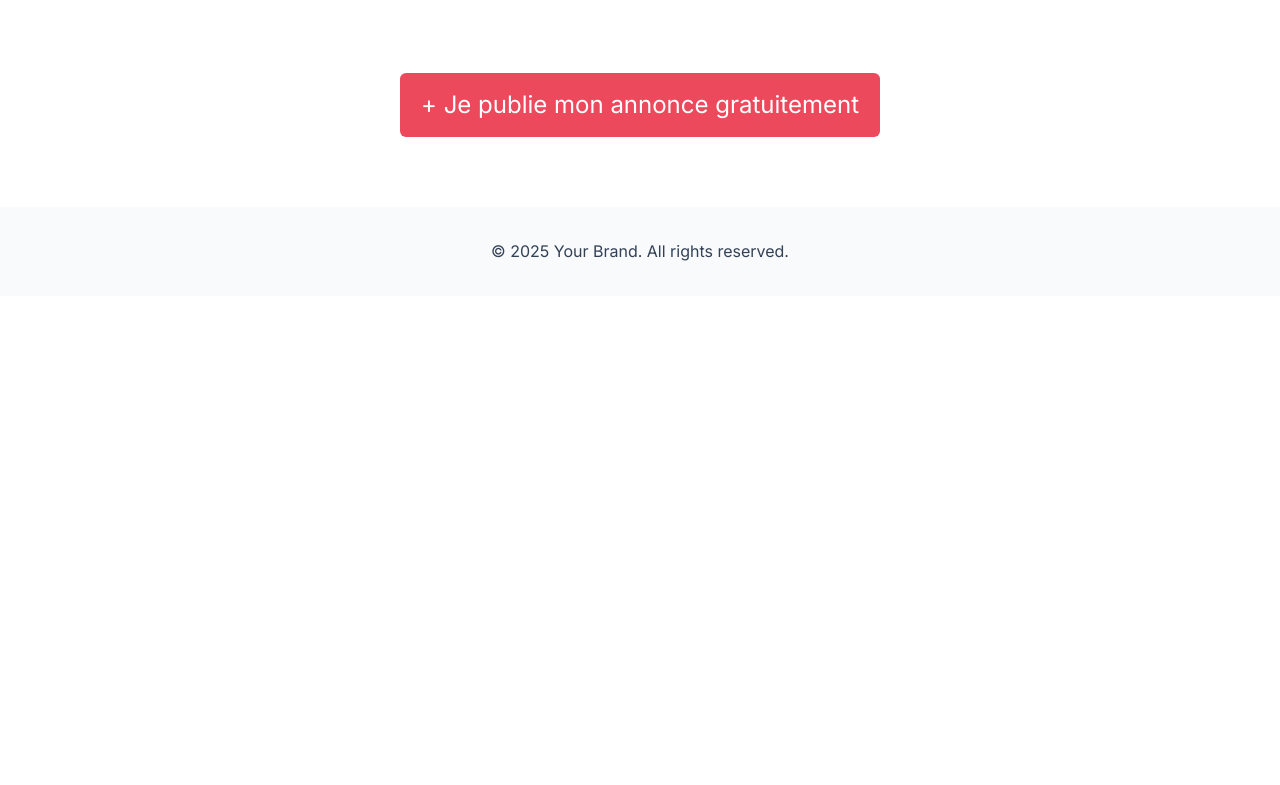
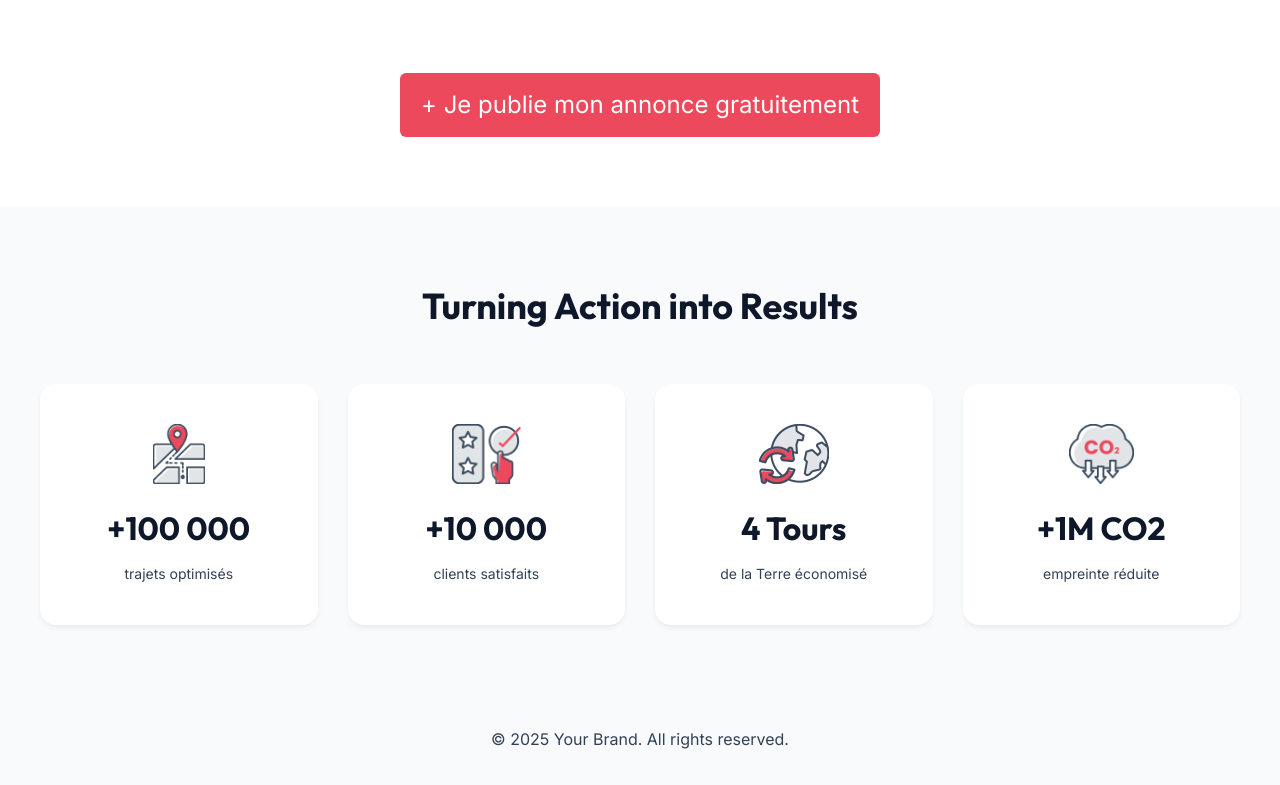
Before and after one commit to RafayYousafzai/Fret-Geeen, a plain HTML site: page index.html in a window 1280 px wide. Shown: the part 2210-2995 px from the top of the page. Before the commit the page ends 2506 px from the top, so only its background shows below. Drawn offline with Linux system fonts and the light colour scheme.

Commit message:
feat: add stats section to homepage with corresponding styling and assets

```diff
--- a/index.html
+++ b/index.html
@@ -159,6 +159,51 @@
         <a href="#" class="cta-btn-large">+ Je publie mon annonce gratuitement</a>
     </section>
 
+    <!-- Stats Section -->
+    <section class="stats">
+        <div class="stats-header">
+            <h2>Turning Action into Results</h2>
+        </div>
+
+        <div class="stats-grid">
+            <!-- Card 1 -->
+            <div class="stat-card">
+                <div class="icon-wrapper">
+                    <img src="assets/stat-trajets.png" alt="Map Icon">
+                </div>
+                <div class="stat-number">+100 000</div>
+                <div class="stat-label">trajets optimisés</div>
+            </div>
+
+            <!-- Card 2 -->
+            <div class="stat-card">
+                <div class="icon-wrapper">
+                    <img src="assets/stat-clients.png" alt="Clients Icon">
+                </div>
+                <div class="stat-number">+10 000</div>
+                <div class="stat-label">clients satisfaits</div>
+            </div>
+
+            <!-- Card 3 -->
+            <div class="stat-card">
+                <div class="icon-wrapper">
+                    <img src="assets/stat-tours.png" alt="Earth Icon">
+                </div>
+                <div class="stat-number">4 Tours</div>
+                <div class="stat-label">de la Terre économisé</div>
+            </div>
+
+            <!-- Card 4 -->
+            <div class="stat-card">
+                <div class="icon-wrapper">
+                    <img src="assets/stat-co2.png" alt="CO2 Icon">
+                </div>
+                <div class="stat-number">+1M CO2</div>
+                <div class="stat-label">empreinte réduite</div>
+            </div>
+        </div>
+    </section>
+
     <!-- Footer Section -->
     <footer class="footer">
         <p>&copy; 2025 Your Brand. All rights reserved.</p>
--- /dev/null
+++ b/scss/components/_stats.scss
@@ -0,0 +1,71 @@
+// Stats/Results Section Styles
+
+.stats {
+    padding: 70px 20px;
+    background-color: $light-gray; // Using the light gray variable we defined earlier
+    text-align: center;
+
+    .stats-header {
+        margin-bottom: 50px;
+
+        h2 {
+            font-family: $font-heading; // 'Outfit'
+            font-weight: 700;
+            font-size: 36px;
+            color: $secondary-color; // #0f172a
+        }
+    }
+
+    .stats-grid {
+        display: grid;
+        grid-template-columns: repeat(auto-fit, minmax(240px, 1fr));
+        gap: 30px;
+        max-width: 1200px;
+        margin: 0 auto;
+    }
+
+    .stat-card {
+        background: #FFFFFF;
+        border-radius: 16px;
+        padding: 40px 20px;
+        box-shadow: 0 4px 6px -1px rgba(0, 0, 0, 0.05), 0 2px 4px -1px rgba(0, 0, 0, 0.03);
+        display: flex;
+        flex-direction: column;
+        align-items: center;
+        gap: 15px;
+        transition: transform 0.3s ease;
+
+        &:hover {
+            transform: translateY(-5px);
+            box-shadow: 0 10px 15px -3px rgba(0, 0, 0, 0.1);
+        }
+
+        .icon-wrapper {
+            height: 60px;
+            margin-bottom: 10px;
+            display: flex;
+            align-items: center;
+            justify-content: center;
+
+            img {
+                max-height: 100%;
+                width: auto;
+            }
+        }
+
+        .stat-number {
+            font-family: $font-heading;
+            font-weight: 700;
+            font-size: 32px;
+            color: $secondary-color;
+            line-height: 1.2;
+        }
+
+        .stat-label {
+            font-family: $font-main;
+            font-size: 14px;
+            color: $text-color;
+            font-weight: 400;
+        }
+    }
+}
--- a/scss/main.scss
+++ b/scss/main.scss
@@ -11,4 +11,5 @@
 @import 'components/features';
 @import 'components/expertise';
 @import 'components/advantages';
+@import 'components/stats';
 @import 'components/footer';
```
Also changed, not shown: assets/icon-ethics.png (added), assets/icon-financial.png (added), assets/icon-reliability.png (added), assets/icon-serenity.png (renamed from assets/image copy 2.png), assets/stat-clients.png (added), assets/stat-co2.png (added), assets/stat-tours.png (added), assets/stat-trajets.png (added), css/main.css, 1 other file.
